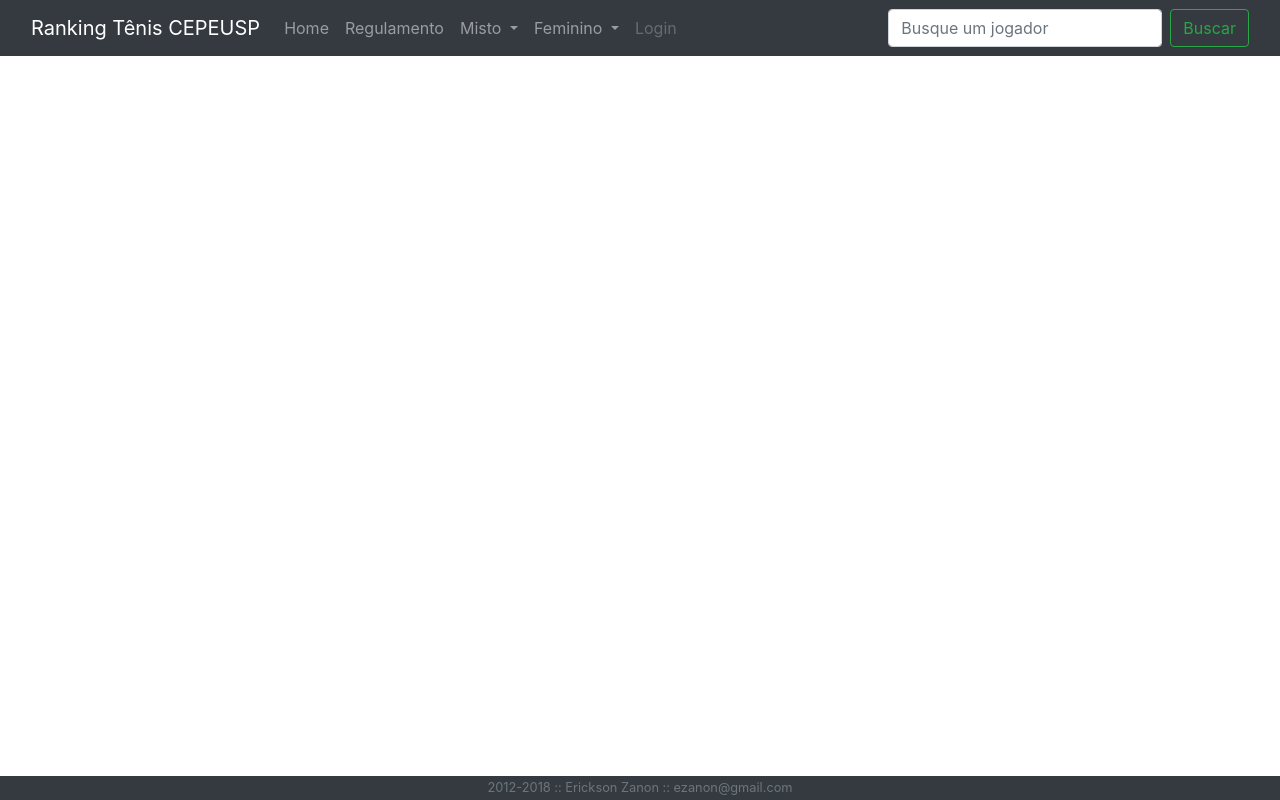
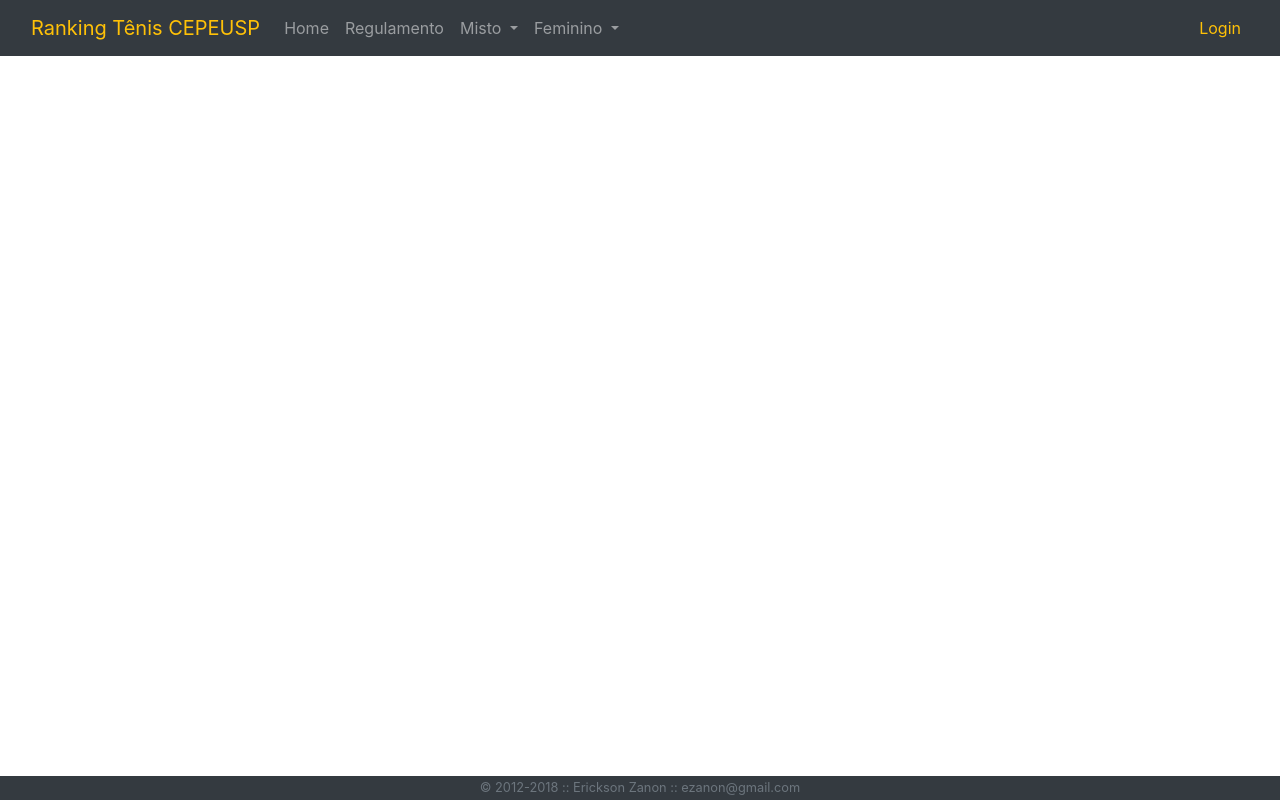
Before and after one commit to ezanon/rankingTenis, a PHP site: page /ranking.php in a window 1280 px wide. Run offline with PHP 8.4, Linux system fonts and the light colour scheme.

Commit message:
Feito issue #6

```diff
--- a/bootstrap.php
+++ b/bootstrap.php
@@ -1,4 +1,6 @@
 <?php
+
+$version = '1.6.0';
 
 require('config.php');
 
--- a/ranking.php
+++ b/ranking.php
@@ -12,7 +12,7 @@
 <div id="menuSuperior" class="container-fluid bg-dark">
 
 <nav class="navbar navbar-expand-lg navbar-dark bg-dark">
-  <a class="navbar-brand" href="#">Ranking Tênis CEPEUSP</a>
+  <a class="navbar-brand text-warning" href="#">Ranking Tênis CEPEUSP</a>
   <button class="navbar-toggler" type="button" data-toggle="collapse" data-target="#navbarSupportedContent" aria-controls="navbarSupportedContent" aria-expanded="false" aria-label="Toggle navigation">
     <span class="navbar-toggler-icon"></span>
   </button>
@@ -20,7 +20,7 @@
   <div class="collapse navbar-collapse" id="navbarSupportedContent">
     <ul class="navbar-nav mr-auto">
       <li class="nav-item">
-        <a class="nav-link" href="#">Home</a>
+        <a class="nav-link" href="?module=fe&action=showRodadaAtual&id=misto">Home</a>
       </li>
       <li class="nav-item">
         <a class="nav-link" href="#">Regulamento</a>
@@ -45,13 +45,13 @@
           <a class="dropdown-item" href="?module=fe&action=showUltimaRodada&id=feminino">Última Rodada</a>
         </div>
       </li>
-      <li class="nav-item">
-        <a class="nav-link disabled" href="#">Login</a>
-      </li>
     </ul>
     <form class="form-inline my-2 my-lg-0">
-      <input class="form-control mr-sm-2" type="search" placeholder="Busque um jogador" aria-label="Search">
-      <button class="btn btn-outline-success my-2 my-sm-0" type="submit">Buscar</button>
+      <!--<input class="form-control mr-sm-2" type="search" placeholder="Busque um jogador" aria-label="Search">
+      <button class="btn btn-outline-success my-2 my-sm-0" type="submit">Buscar</button>-->
+      <ul class="navbar-nav mr-auto"><li class="nav-item">
+        <a class="nav-link disabled text-warning" href="/admin.php">Login</a>
+      </li></ul>
     </form>
   </div>
 </nav>
@@ -73,7 +73,7 @@ new controller2();
 <!-- RODAPE -->
 <footer class="footer bg-dark">
     <div class="container">
-        <span class="text-muted"><center>2012-2018 :: Erickson Zanon :: ezanon@gmail.com</center></span>
+        <span class="text-muted"><center>© 2012-<?php echo date('Y'); ?> :: Erickson Zanon :: ezanon@gmail.com</center></span>
     </div>
 </footer>
 <!-- RODAPE -->
```
